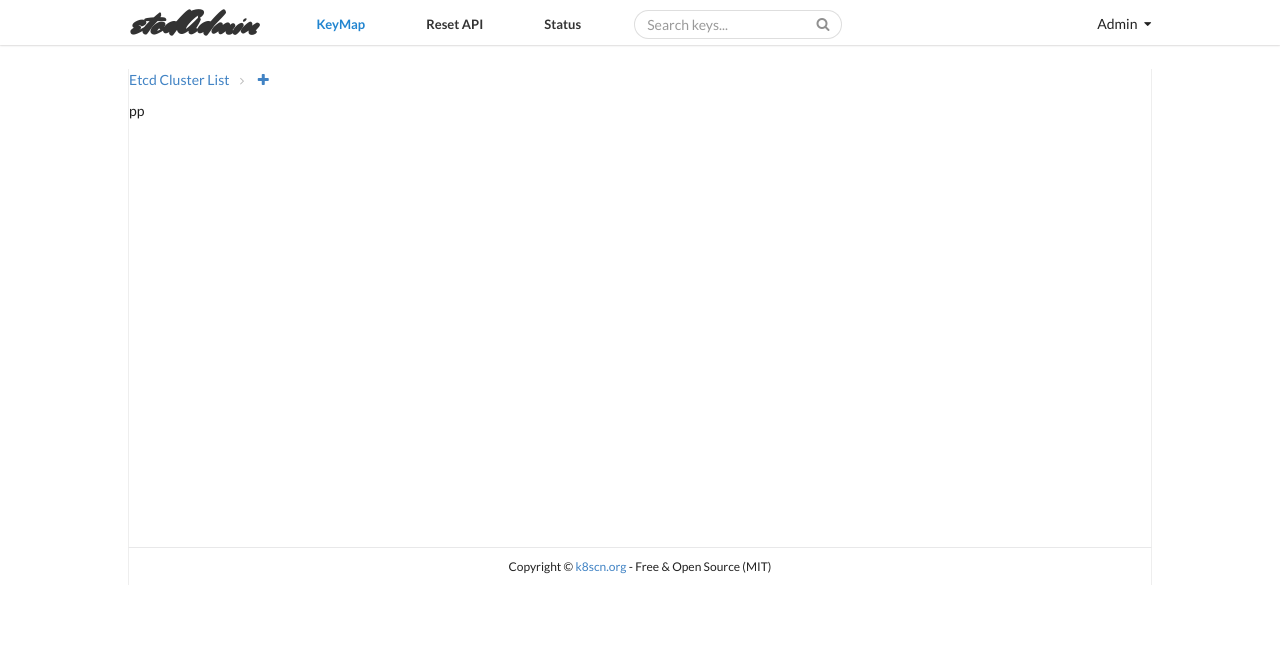
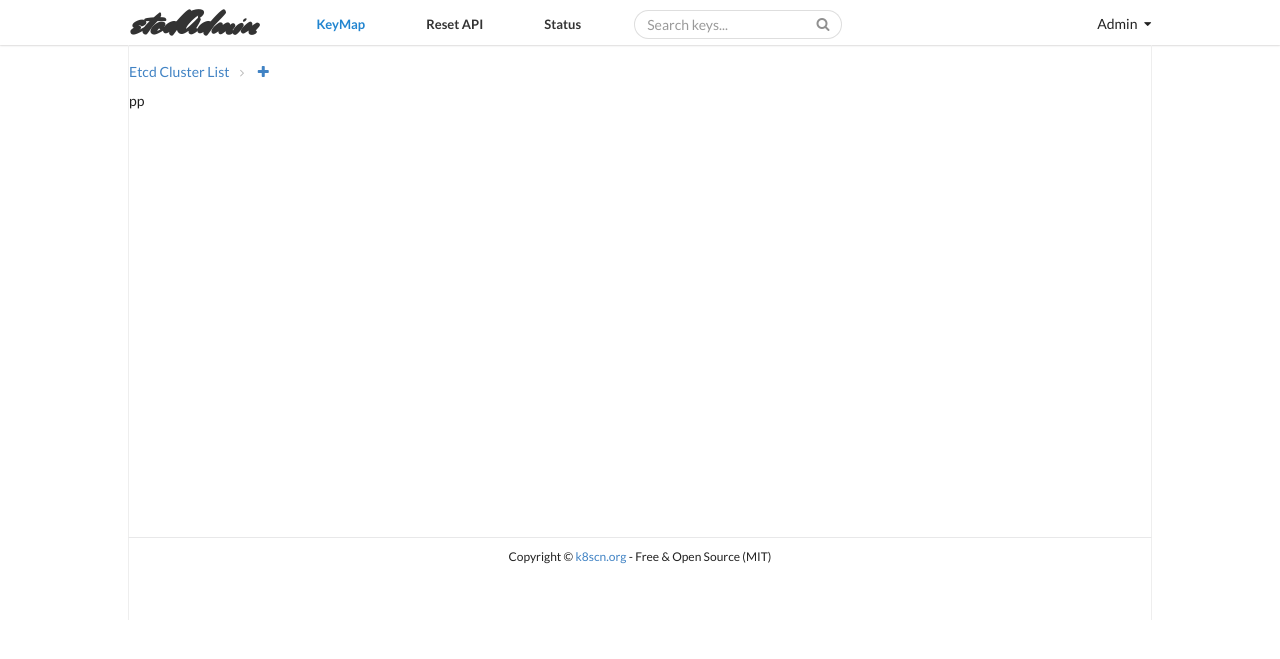
Before and after one commit to andaok/etcdadmin, a Django app: page / in a window 1280 px wide. Shown: the top 659 px of the page. Run offline with Django 3.2, Linux system fonts and the light colour scheme; data that the repository does not hold is empty.

Commit message:
update ec display ui

```diff
--- a/statics/assets/css/common.css
+++ b/statics/assets/css/common.css
@@ -68,7 +68,8 @@ a.active {
     color: #2185d0;
 }
 .nav-guide {
-    margin: 24px 0 12px;
+    margin: 0px;
+    padding: 16px 0 10px;
 }
 .nav-guide ul {
     list-style: none;
@@ -116,6 +117,7 @@ a.active {
 }
 .footer .container {
     border-top: 1px solid rgba(34,36,38,.1);
+    padding-bottom: 45px;
 }
 
 .footer p {
```
Also changed, not shown: 2 other files.
